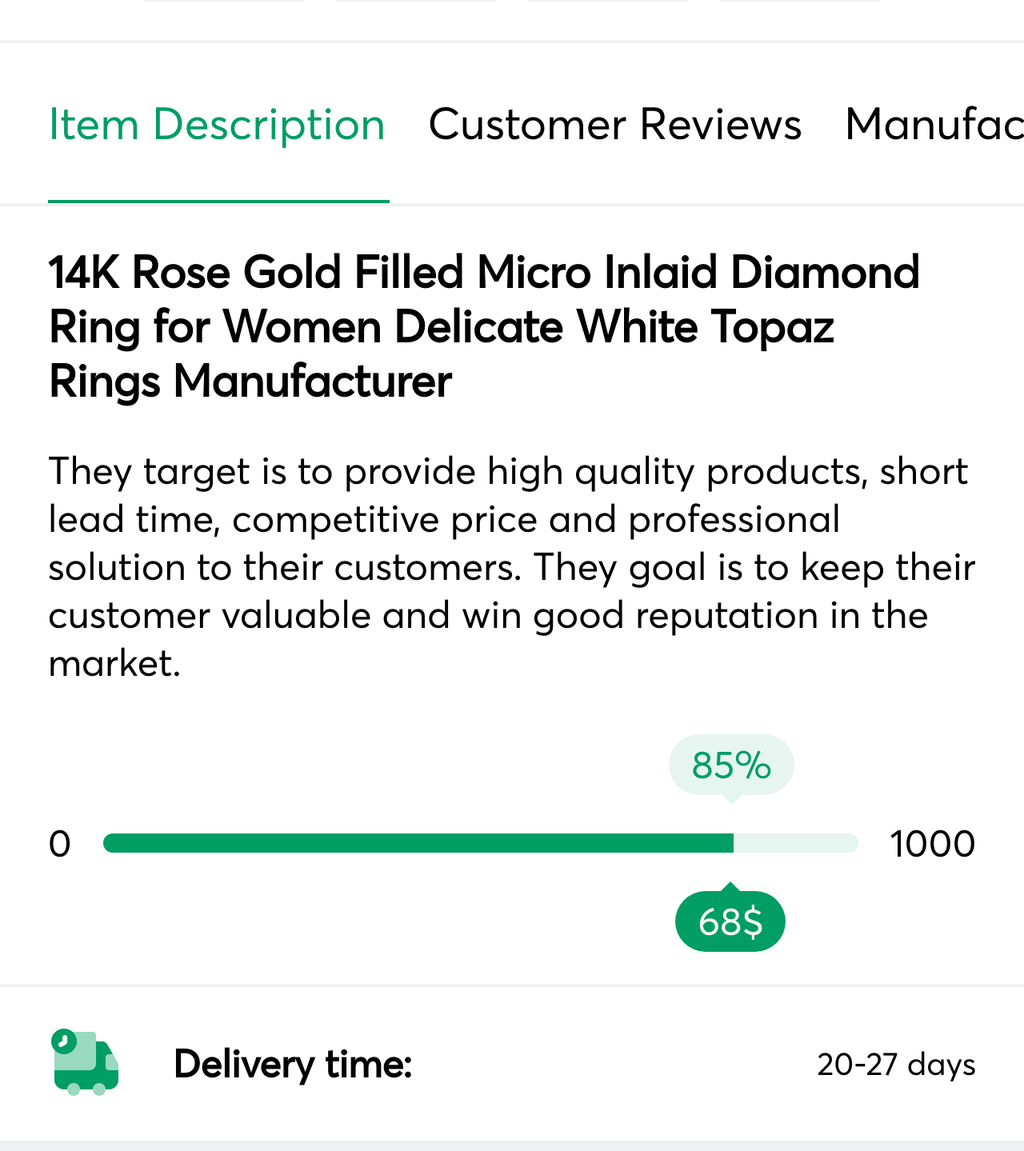
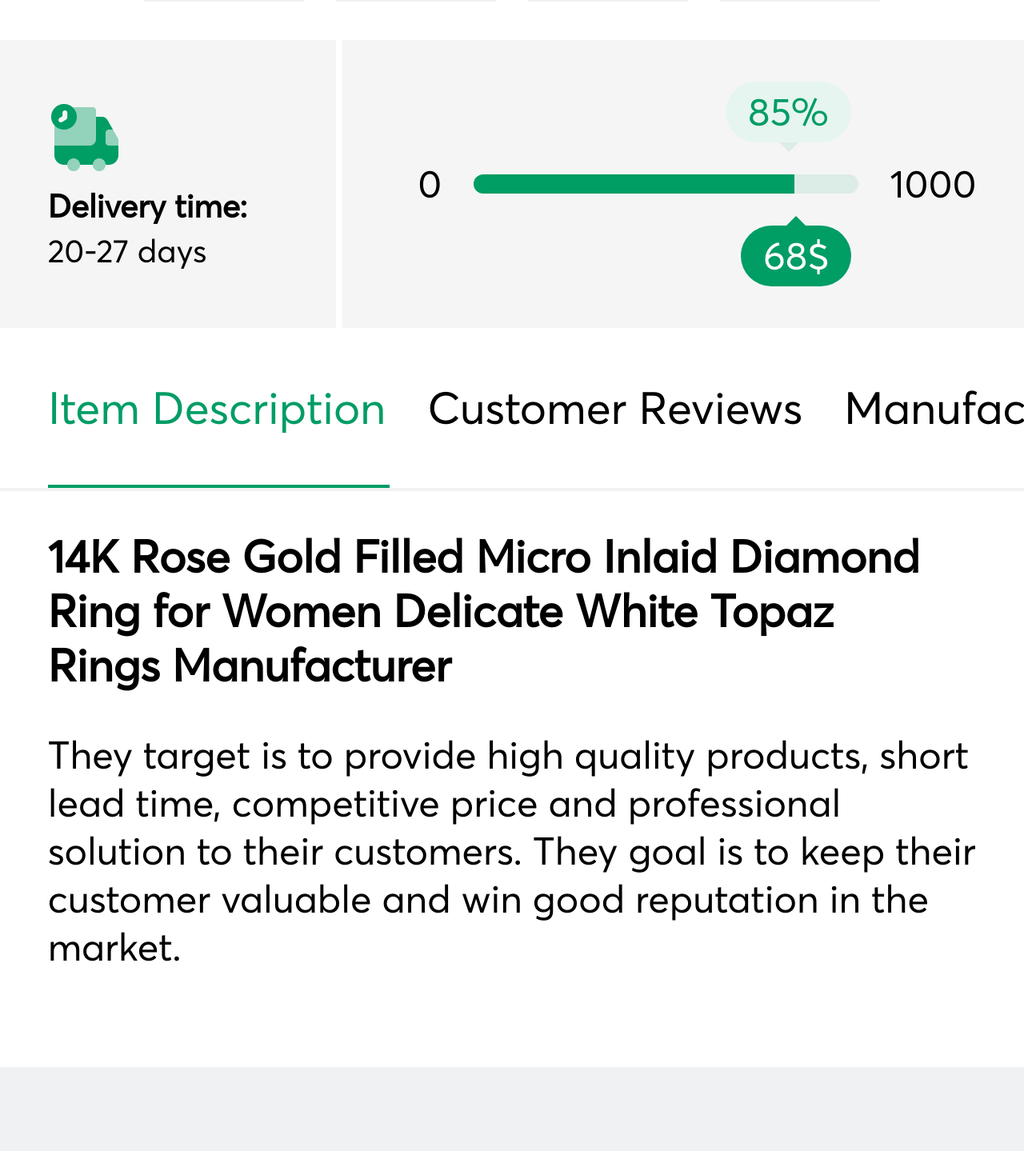
Before and after one commit to doctor32/bulkhulk, a Vue app: page /1 in a window 1280 px wide. Shown: the part 1211-2650 px from the top of the page at 80% size. Built offline with nearby package versions, Linux system fonts and the light colour scheme; what vue2-touch-events would draw is missing.

Commit message:
fixed titles

```diff
--- a/src/assets/scss/index.scss
+++ b/src/assets/scss/index.scss
@@ -18,7 +18,6 @@ body, html {
     line-height: 2.5rem;
     color: #252831;
     text-align: center;
-    width: 21rem;
     margin: 0 auto;
     span {
         color: #009D65;
--- a/src/components/how-affordable.vue
+++ b/src/components/how-affordable.vue
@@ -2,7 +2,7 @@
     <div class="affordable container">
         <img class="affordable-wait__bg" src="@/assets/img/bg-lines2.svg" alt="" />
         <div class="green-line affordable__green-line"></div>
-        <h2 class="title">How are our products the most affordable <span>on the market?</span> </h2>
+        <h2 class="title">How are our products <br> the most affordable <br> <span>on the market?</span> </h2>
         <div class="affordable__items">
             <div class="affordable__item">
                 <div class="affordable__item__img_body"><img src="@/assets/img/affordable1.svg" alt="" class="affordable__img"></div>
--- a/src/components/item/item-description.vue
+++ b/src/components/item/item-description.vue
@@ -32,32 +32,7 @@
         <div class="container" v-if="tabIndex === 0">
             <h3 class="item__tabs_title">{{item.name}}</h3>
             <p class="item__tabs_subtitle">{{item.description}}</p>
-                                        <div class="percents container">
-                                <p>0</p>
-                                <div class="percents__line_body">
-                                    <div class="percents__line"></div>
-                                    <div class="percents__line"></div>
-                                </div>
-                                <p>1000</p>
 
-                                <div class="percents__top">
-                                    <div class="percents__item_body">
-                                        <div class="percents__item"><p>85%</p></div>
-                                        <svg class="percents__item_triangle" width="6" height="3" viewBox="0 0 6 3" fill="none" xmlns="http://www.w3.org/2000/svg">
-                                            <path opacity="0.1" d="M3 3L0 0H6L3 3Z" fill="#009D65"/>
-                                        </svg>
-                                    </div>
-                                </div>
-
-                                <div class="percents__bottom">
-                                    <div class="percents__item_body">
-                                        <svg class="percents__item_triangle" width="6" height="3" viewBox="0 0 6 3" fill="none" xmlns="http://www.w3.org/2000/svg">
-                                            <path opacity="0.1" d="M3 3L0 0H6L3 3Z" fill="#009D65"/>
-                                        </svg>
-                                        <div class="percents__item"><p>{{$store.state.items[this.$route.params.id - 1].price}}$</p></div>
-                                    </div>
-                                </div>
-                            </div>
         </div>
         <!-- <div class="container" v-if="tabIndex === 1">
             <p class="item__tabs_subtitle" v-for="subtitle, i in item.subtitle" :key="i">{{subtitle}}</p>
@@ -208,10 +183,13 @@ export default {
         margin-left: 1.5rem;
     }
 }
+.item__tabs {
+    margin-bottom: 2.5rem;
+}
 .item__tabs_header {
     height: 5rem;
     border-bottom: .1rem solid #F0F1F3;
-    border-top: .1rem solid #F0F1F3;
+   // border-top: .1rem solid #F0F1F3;
     p {
         position: relative;
         font-weight: 400;
@@ -305,100 +283,5 @@ export default {
         padding-right: .4rem;
     }
 }
-.percents {
-    margin-top: 1rem;
-    position: relative;
-    display: flex;
-    justify-content: space-between;
-    align-items: center;
-    height: 6.8rem;
-    p {
-        font-size: 1.2rem;
-        line-height: 1.5rem;
-    }
-}
-.percents__line_body {
-    display: flex;
-}
-.percents__line {
-    height: .6rem;
-    background: #009D65;
-    width: 5rem;
-    &:nth-child(1) {
-        width: 19.7rem;
-        border-radius: 10rem 0 0 10rem;
-    }
-        &:nth-child(2) {
-        width: 3.9rem;
-        opacity: .1;
-        border-radius: 0 10rem 10rem 0;
-    }
-}
-.percents__top {
-    position: absolute;
-    top: 0;
-    display: flex;
-    justify-content: space-between;
-    left: 19.2rem;
-}
-.percents__bottom {
-    position: absolute;
-    bottom: 0;
-    display: flex;
-    justify-content: space-between;
-    left: 19.2rem;
-    .percents__item_triangle {
-        transform: rotate(180deg);
-        path {
-            opacity: 1;
-        }
-    }
-    .percents__item {
-        background: #009D65;
-        p {
-            color: white;
-        }
-    }
-}
-.percents__item_body {
-    position: relative;
-    display: flex;
-    flex-direction: column;
-    align-items: center;
-    &:nth-child(1) {
-        margin-left: 1rem;
-    }
-}
-.percents__item {
-    background: #E6F5F0;
-    border-radius: 10rem;
-    padding: .2rem .7rem;
-    p {
-        color: #009D65;
-    }
-}
-.percents__item_triangle {
-        width: .6rem;
-        height: .3rem;
-}
-.percents__top {
-    .percents__item_body {
-    &:nth-child(1), &:nth-child(2) {
-        margin-left: .2rem;
-    }
-}
-}
-.percents__bottom {
-    .percents__item_body {
-    &:nth-child(1) {
-        margin-left: .4rem;
-    }
-    &:nth-child(2) {
-        margin-left: .4rem;
-    }
-        &:nth-child(3) {
-        margin-right: .2rem;
-    }
-}
-}
+
 </style>
--- a/src/components/item/item-image-slider.vue
+++ b/src/components/item/item-image-slider.vue
@@ -6,6 +6,7 @@
             class="slider__left-arrow" width="10" height="10" viewBox="0 0 10 10" fill="none" xmlns="http://www.w3.org/2000/svg">
             <path d="M3.71289 8.29995L6.42956 5.58328C6.75039 5.26245 6.75039 4.73745 6.42956 4.41662L3.71289 1.69995" stroke="#C6C6C6" stroke-miterlimit="10" stroke-linecap="round" stroke-linejoin="round"/>
         </svg>
+
         <img v-for="img, i in images" :key="i"
             :src="img" alt=""
             class="slider_img"
--- a/src/components/product-wait.vue
+++ b/src/components/product-wait.vue
@@ -1,7 +1,7 @@
 <template>
     <div class="product-wait container">
         <img class="product-wait__bg" src="@/assets/img/bg-lines1.svg" alt="">
-        <h2 class="title">Why do I Have to Wait <span>for my Product?</span> </h2>
+        <h2 class="title">Why do I Have to Wait <br> <span>for my Product?</span> </h2>
         <div class="green-line product-wait__green-line"></div>
         <div class="product-wait__items">
             <div class="product-wait__item">
--- a/src/components/v-item.vue
+++ b/src/components/v-item.vue
@@ -5,24 +5,53 @@
                 <path d="M9.465 15.6075C9.21 15.6975 8.79 15.6975 8.535 15.6075C6.36 14.865 1.5 11.7675 1.5 6.51745C1.5 4.19995 3.3675 2.32495 5.67 2.32495C7.035 2.32495 8.2425 2.98495 9 4.00495C9.7575 2.98495 10.9725 2.32495 12.33 2.32495C14.6325 2.32495 16.5 4.19995 16.5 6.51745C16.5 11.7675 11.64 14.865 9.465 15.6075Z" :stroke="favorites ? 'none' : '#252831'" stroke-linecap="round" stroke-linejoin="round"/>
             </svg>
         </div> -->
+
         <item-image-slider
             :images="images"
             @nextSlide="nextSlide"
             @prevSlide="prevSlide"
             @clickOnImg="clickOnImg"
         />
+        <div class="item__top_body">
+            <div class="item__top container">
+            <div class="item__top_line"></div>
+                <div class="delivery">
+                    <img src="@/assets/img/delivery.png" alt="">
+                    <p class="delivery__title">Delivery time:</p>
+                    <p>20-27 days</p>
+                </div>
+                <div class="percents">
+                    <p>0</p>
+                    <div class="percents__line_body">
+                        <div class="percents__line"></div>
+                        <div class="percents__line"></div>
+                    </div>
+                    <p>1000</p>
+
+                    <div class="percents__top">
+                        <div class="percents__item_body">
+                            <div class="percents__item"><p>85%</p></div>
+                            <svg class="percents__item_triangle" width="6" height="3" viewBox="0 0 6 3" fill="none" xmlns="http://www.w3.org/2000/svg">
+                                <path opacity="0.1" d="M3 3L0 0H6L3 3Z" fill="#009D65"/>
+                            </svg>
+                        </div>
+                    </div>
+                    <div class="percents__bottom">
+                        <div class="percents__item_body">
+                            <svg class="percents__item_triangle" width="6" height="3" viewBox="0 0 6 3" fill="none" xmlns="http://www.w3.org/2000/svg">
+                                <path opacity="0.1" d="M3 3L0 0H6L3 3Z" fill="#009D65"/>
+                            </svg>
+                            <div class="percents__item"><p>{{$store.state.items[this.$route.params.id - 1].price}}$</p></div>
+                        </div>
+                    </div>
+
+                </div>
+            </div>
+        </div>
         <item-description
             :item="$store.state.items[this.$route.params.id - 1]"
         />
-        <div class="delivery__body">
-            <div class="delivery container">
-                <span>
-                    <img src="@/assets/img/delivery.png" alt="">
-                    Delivery time:
-                </span>
-                <p>20-27 days</p>
-            </div>
-        </div>
+
         <div class="item__footer" v-if="!this.$store.state.menuOpened">
             <div class="item__price">{{$store.state.items[this.$route.params.id - 1].price}}$</div>
             <button class="item__buy" @click="openForm">
@@ -213,25 +242,135 @@ export default {
         height: 1.8rem;
     }
 }
-.delivery__body {
-    margin-top: 1rem;
-    border-top: .1rem solid #F0F1F3;
-}
 .delivery {
     display: flex;
-    justify-content: space-between;
-    align-items: center;
-    padding: 1.2rem 0;
-    span {
-        display: flex;
-        align-items: center;
-        font-weight: 600;
-        font-size: 1.2rem;
-        line-height: 1.5rem;
-        gap: 1.5rem;
+    width: 8.1rem;
+    height: 9rem;
+    flex-direction: column;
+    justify-content: center;
+    background: #F5F5F5;
+    gap: .4rem;
         img {
             width: 2.4rem;
         }
+    .delivery__title {
+        font-weight: 600;
     }
 }
+.percents {
+    position: relative;
+    display: flex;
+
+    gap: 1rem;
+    align-items: center;
+    justify-content: end;
+    height: 9rem;
+    width: 20.7rem;
+    background: #F5F5F5;
+    p {
+        font-size: 1.2rem;
+        line-height: 1.5rem;
+    }
+}
+.percents__line_body {
+    display: flex;
+}
+.percents__line {
+    height: .6rem;
+    background: #009D65;
+    width: 5rem;
+    &:nth-child(1) {
+        width: 10rem;
+        border-radius: 10rem 0 0 10rem;
+    }
+        &:nth-child(2) {
+        width: 2rem;
+        opacity: .1;
+        border-radius: 0 10rem 10rem 0;
+    }
+}
+.percents__top {
+    position: absolute;
+    top: 1.3rem;
+    display: flex;
+    justify-content: space-between;
+    right: 3.9rem;
+}
+.percents__bottom {
+    position: absolute;
+    bottom: 1.3rem;
+    display: flex;
+    justify-content: space-between;
+    right: 3.9rem;
+    .percents__item_triangle {
+        transform: rotate(180deg);
+        path {
+            opacity: 1;
+        }
+    }
+    .percents__item {
+        background: #009D65;
+        p {
+            color: white;
+        }
+    }
+}
+.percents__item_body {
+    position: relative;
+    display: flex;
+    flex-direction: column;
+    align-items: center;
+    &:nth-child(1) {
+        margin-left: 1rem;
+    }
+}
+.percents__item {
+    background: #E6F5F0;
+    border-radius: 10rem;
+    padding: .2rem .7rem;
+    p {
+        color: #009D65;
+    }
+}
+.percents__item_triangle {
+        width: .6rem;
+        height: .3rem;
+}
+.percents__top {
+    .percents__item_body {
+    &:nth-child(1), &:nth-child(2) {
+        margin-left: .2rem;
+    }
+}
+}
+.percents__bottom {
+    .percents__item_body {
+    &:nth-child(1) {
+        margin-left: .4rem;
+    }
+    &:nth-child(2) {
+        margin-left: .4rem;
+    }
+        &:nth-child(3) {
+        margin-right: .2rem;
+    }
+}
+}
+.item__top {
+    display: flex;
+    justify-content: space-between;
+    position: relative;
+    .item__top_line {
+        position: absolute;
+        height: 9rem;
+        background: white;
+        width: .2rem;
+        top: 0;
+        left: 9rem;
+        z-index: 2;
+    }
+}
+.item__top_body {
+    background: #F5F5F5;
+}
 </style>
--- a/src/components/v-popular.vue
+++ b/src/components/v-popular.vue
@@ -58,6 +58,10 @@ import PreviewItem from './item/preview-item.vue';
             this.itemsBeforePagination = this.$store.state.otherItems.slice(0, this.showItems)
         },
         clickOnPreviewItem(id) {
+            window.scrollTo({
+                top: 0,
+                behavior: 'smooth'
+            });
             this.isAllItemsOpened = false
             this.showItems = 4
             console.log(id);
```
